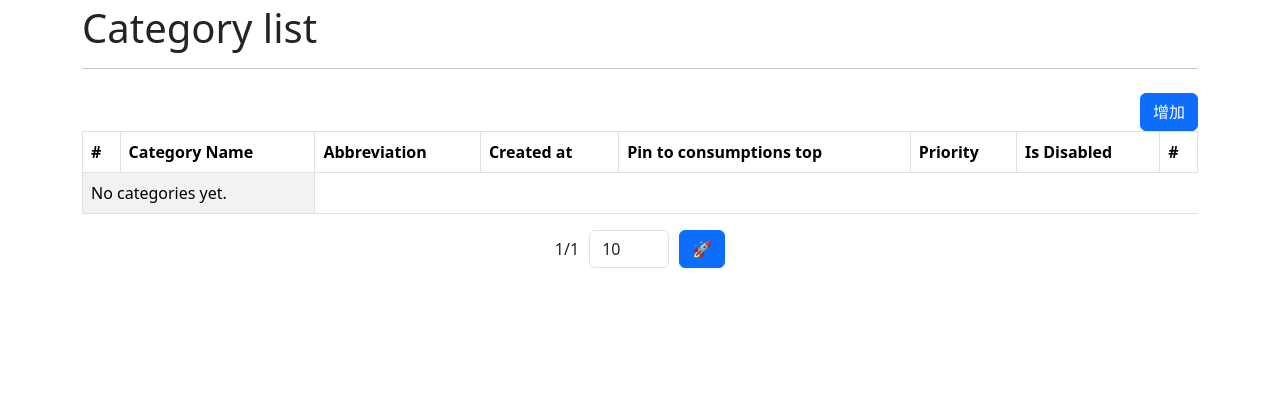
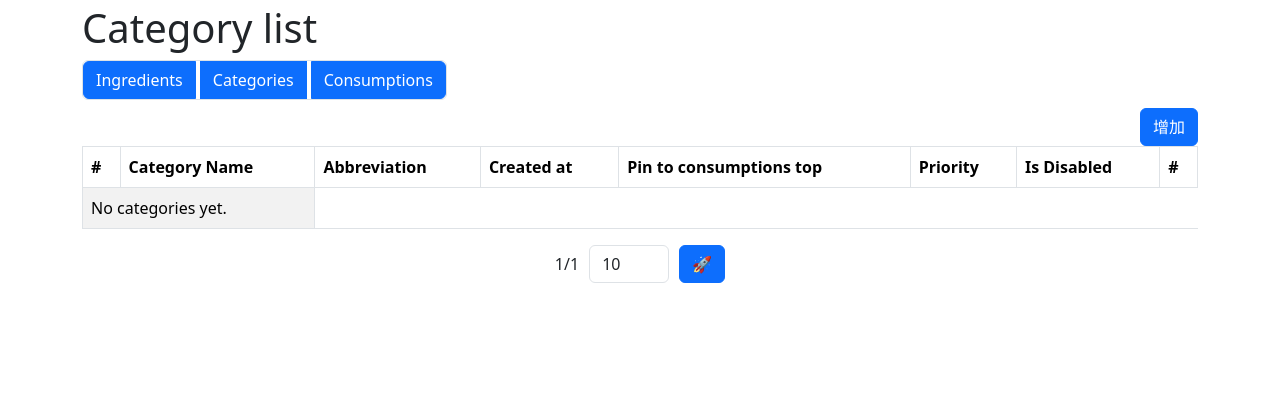
Before and after one commit to larryw3i/funingschool, a Django app: page /canteen/list_categories in a window 1280 px wide. Shown: the part 56-476 px from the top of the page. Run offline with Django 4.2, Linux system fonts and the light colour scheme; the visitor is signed in with stand-in values (Sample User, id 1); data that the repository does not hold is empty; parts of the project's set-up code (start-up, migrations or seed data) failed here and were passed over; some libraries are stand-ins or nearby versions.

Commit message:
Daily Copy.

```diff
--- a/src/fnschoo1/canteen/templates/canteen/category/list.html
+++ b/src/fnschoo1/canteen/templates/canteen/category/list.html
@@ -5,7 +5,7 @@
 {% endblock %}
 {% block content %}
   <h1>{% trans "Category list" %}</h1>
-  <hr />
+  {% include 'canteen/includes/_canteen_navigation.html' %}
   <div class="d-flex justify-content-end pt-2">
     <a class="btn btn-primary"
        onclick="open_small_window('{% url 'canteen:create_category' %}'); return false;">{% trans "Add" %}</a>
--- /dev/null
+++ b/src/fnschoo1/canteen/templates/canteen/includes/_canteen_navigation.html
@@ -0,0 +1,15 @@
+<div class="btn-group flex-wrap border rounded" role="group">
+  <a type="button"
+     class="btn btn-primary"
+     target="canteen__list_ingredients"
+     href="{% url 'canteen:list_ingredients' %}">{% trans 'Ingredients' %}</a>
+  <a type="button"
+     class="btn btn-primary"
+     target="canteen__list_categories"
+     href="{% url 'canteen:list_categories' %}">{% trans 'Categories' %}</a>
+  <a type="button"
+     class="btn btn-primary"
+     target="canteen__create_consumptions"
+     href="{% url 'canteen:create_consumptions' %}">{% trans 'Consumptions' %}</a>
+
+</div>
--- a/src/fnschoo1/canteen/templates/canteen/ingredient/list.html
+++ b/src/fnschoo1/canteen/templates/canteen/ingredient/list.html
@@ -6,6 +6,7 @@
 {% endblock %}
 {% block content %}
   <h1>{% trans "Ingredient List" %}</h1>
+  {% include 'canteen/includes/_canteen_navigation.html' %}
   <form method="get"
         action="{% url 'canteen:list_ingredients' %}"
         class="d-flex justify-content-between align-items-center">
--- a/src/fnschoo1/canteen/templates/canteen/meal_type/list.html
+++ b/src/fnschoo1/canteen/templates/canteen/meal_type/list.html
@@ -5,7 +5,7 @@
 {% endblock %}
 {% block content %}
   <h1>{% trans "Meal type list" %}</h1>
-  <hr />
+  {% include 'canteen/includes/_canteen_navigation.html' %}
   <div class="d-flex justify-content-end pt-2">
     <a class="btn btn-primary"
        onclick="open_small_window('{% url 'canteen:create_meal_type' %}'); return false;">{% trans "Add" %}</a>
--- a/src/fnschoo1/fnprofile/templates/fnprofile/includes/_fnprofile_navigation.html
+++ b/src/fnschoo1/fnprofile/templates/fnprofile/includes/_fnprofile_navigation.html
@@ -1,4 +1,4 @@
-<div class="btn-group flex-wrap" role="group">
+<div class="btn-group flex-wrap border rounded" role="group">
   <a type="button"
      class="btn btn-primary"
      href="{% url 'fnprofile:edit_profile' %}">{% trans 'Basic Information' %}</a>
--- a/src/fnschoo1/static/src/fnschool/main.js
+++ b/src/fnschoo1/static/src/fnschool/main.js
@@ -113,10 +113,10 @@ function set_sort_params_from_cookie(name, key) {
   var value = params == null ? '' : params.get(key, '')
   value =
     value == '' || value == null
-      ? '-'
-      : value == '-'
-        ? '+'
-        : value == '+'
+      ? '+'
+      : value == '+'
+        ? '-'
+        : value == '-'
           ? ''
           : ''
   params = set_search_params_from_cookie(cookie_name, key, value)
--- a/src/fnschoo1/templates/includes/_header.html
+++ b/src/fnschoo1/templates/includes/_header.html
@@ -30,7 +30,7 @@
         </li>
         <li class="nav-item">
           <a class="nav-link"
-             target="Canteen__list_ingredients"
+             target="canteen__list_ingredients"
              href="{% url 'canteen:list_ingredients' %}">{% trans "Canteen" %}</a>
         </li>
         <li class="nav-item">
```
Also changed, not shown: src/fnschoo1/canteen/models.py (+11 -0 lines), src/fnschoo1/canteen/templates/canteen/consumption/create.html (+3 -11 lines), src/fnschoo1/canteen/migrations/0027_consumption_created_at_consumption_updated_at.py (added), src/fnschoo1/fnprofile/migrations/0015_alter_fnemail_is_disabled.py (added).
